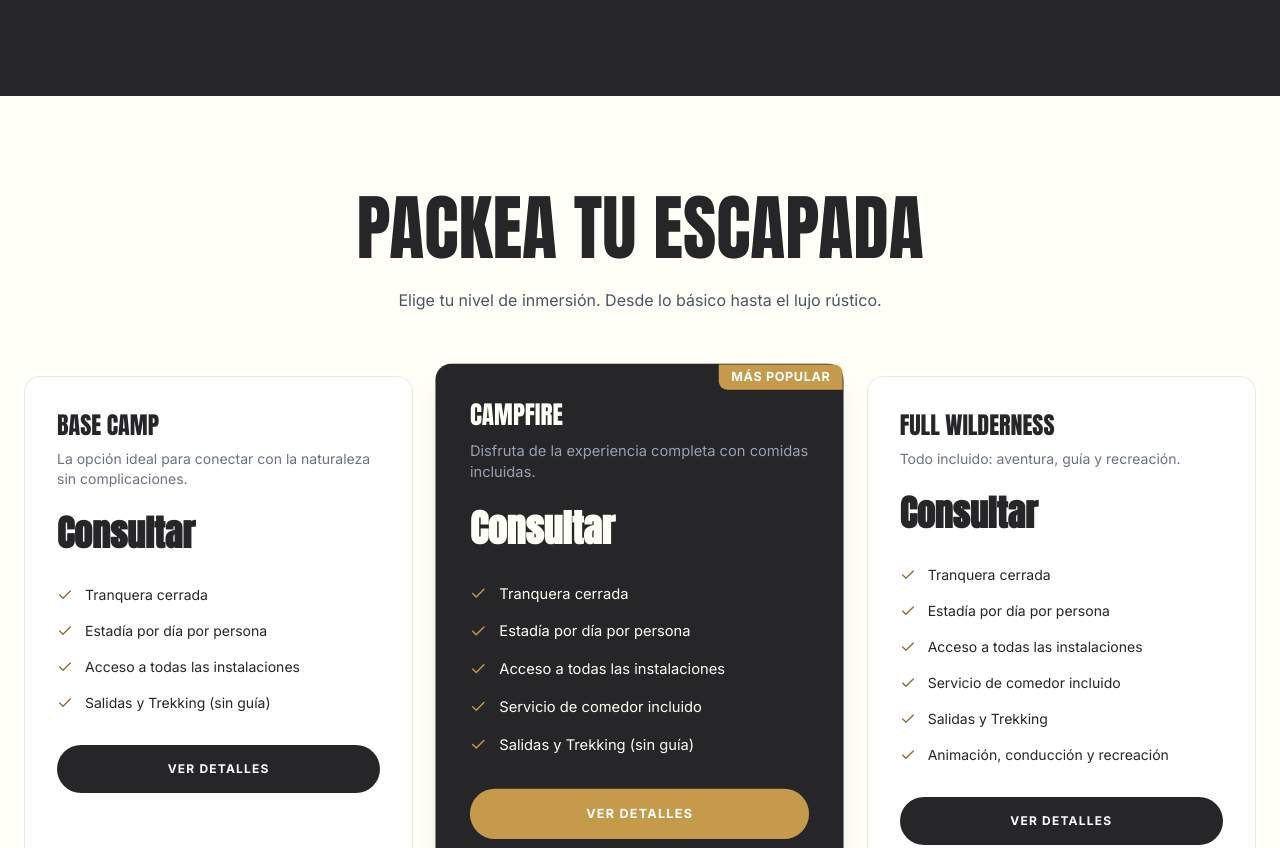
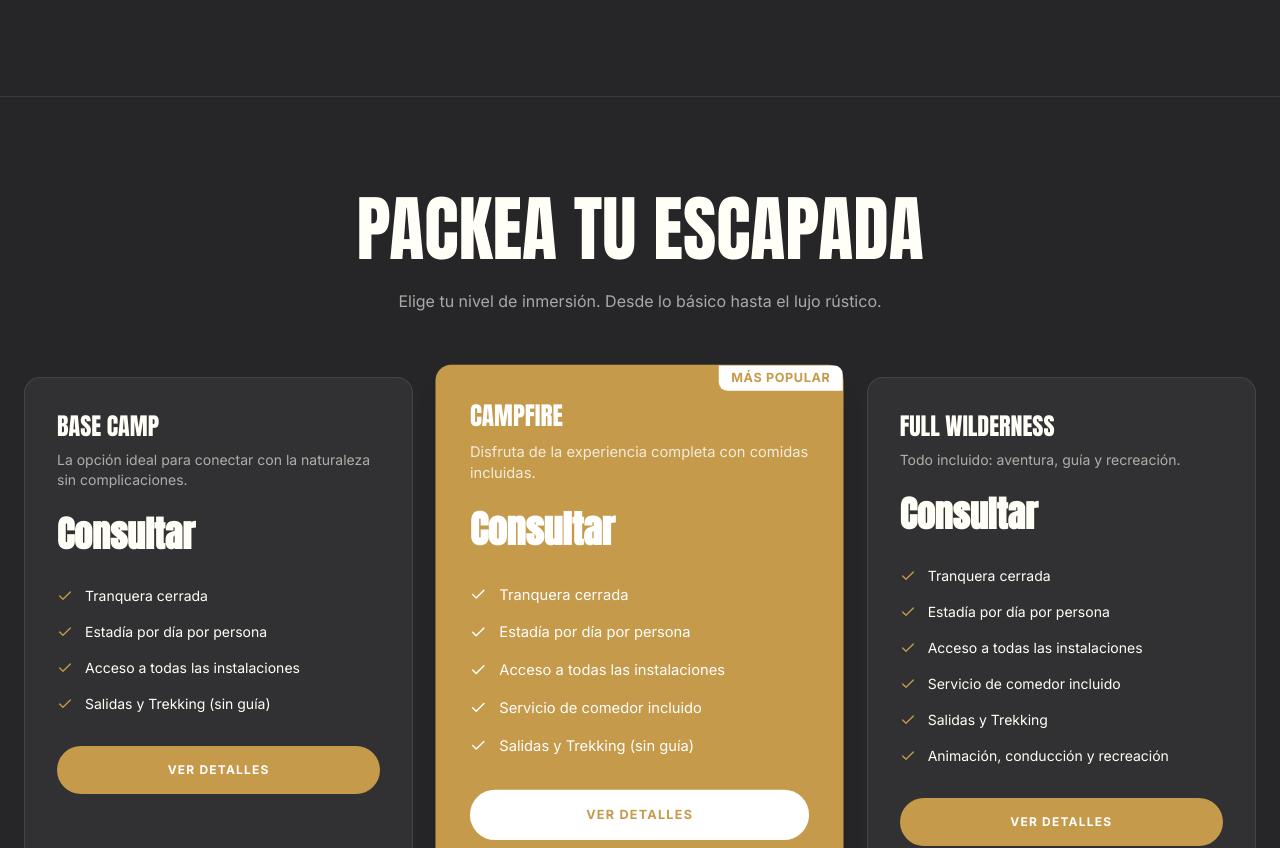
Before and after one commit to Rodrigobernabe/aldea-la-adelina, a Next.js app: page / in a window 1280 px wide. Shown: the part 1952-2800 px from the top of the page. Built offline with nearby package versions, Linux system fonts and the light colour scheme.

Commit message:
add Hero and Pricing components with animations and dynamic content

```diff
--- a/src/components/hero.tsx
+++ b/src/components/hero.tsx
@@ -58,8 +58,8 @@ export default function Hero() {
                 {/* High Quality Hero Image */}
                 <img
                     ref={imageRef}
-                    src="https://images.pexels.com/photos/1166209/pexels-photo-1166209.jpeg?auto=compress&cs=tinysrgb&w=1920"
-                    alt="Lavender field cinematic view"
+                    src="https://images.pexels.com/photos/147411/italy-mountains-dawn-daybreak-147411.jpeg?auto=compress&cs=tinysrgb&w=1920"
+                    alt="Atardecer en las sierras"
                     className="w-full h-full object-cover opacity-80"
                 />
                 <div className="absolute inset-0 bg-gradient-to-b from-black/30 via-transparent to-charcoal-forest" />
--- a/src/components/pricing.tsx
+++ b/src/components/pricing.tsx
@@ -46,11 +46,11 @@ const plans = [
 
 export default function Pricing() {
     return (
-        <section id="planes" className="py-24 px-6 bg-soft-sand text-charcoal-forest">
+        <section id="planes" className="py-24 px-6 bg-charcoal-forest text-soft-sand border-t border-soft-sand/10">
             <div className="max-w-7xl mx-auto">
                 <div className="text-center mb-16">
                     <h2 className="text-5xl md:text-7xl font-display mb-6">PACKEA TU ESCAPADA</h2>
-                    <p className="text-gray-600 max-w-2xl mx-auto font-body">
+                    <p className="text-soft-sand/60 max-w-2xl mx-auto font-body">
                         Elige tu nivel de inmersión. Desde lo básico hasta el lujo rústico.
                     </p>
                 </div>
@@ -60,17 +60,17 @@ export default function Pricing() {
                         <div
                             key={plan.name}
                             className={`relative p-8 rounded-2xl border transition-all duration-300 hover:shadow-2xl ${plan.highlight
-                                ? "bg-charcoal-forest text-soft-sand border-transparent scale-105 shadow-xl"
-                                : "bg-white border-charcoal-forest/10 hover:border-signal-orange"
+                                ? "bg-signal-orange text-white border-transparent scale-105 shadow-xl"
+                                : "bg-white/5 border-soft-sand/10 hover:border-signal-orange/50 text-soft-sand"
                                 }`}
                         >
                             {plan.highlight && (
-                                <div className="absolute top-0 right-0 bg-signal-orange text-white text-xs font-bold px-3 py-1 rounded-bl-lg rounded-tr-lg uppercase tracking-wider">
+                                <div className="absolute top-0 right-0 bg-white text-signal-orange text-xs font-bold px-3 py-1 rounded-bl-lg rounded-tr-lg uppercase tracking-wider">
                                     Más Popular
                                 </div>
                             )}
                             <h3 className="text-2xl font-display mb-2 uppercase">{plan.name}</h3>
-                            <p className={`text-sm mb-6 ${plan.highlight ? "text-gray-400" : "text-gray-500"}`}>
+                            <p className={`text-sm mb-6 ${plan.highlight ? "text-white/80" : "text-soft-sand/60"}`}>
                                 {plan.description}
                             </p>
                             <div className="text-4xl font-bold mb-8 font-display">{plan.price}</div>
@@ -78,15 +78,15 @@ export default function Pricing() {
                             <ul className="space-y-4 mb-8">
                                 {plan.features.map((feature) => (
                                     <li key={feature} className="flex items-center gap-3 text-sm">
-                                        <Check size={16} className={plan.highlight ? "text-signal-orange" : "text-earth-brown"} />
+                                        <Check size={16} className={plan.highlight ? "text-white" : "text-signal-orange"} />
                                         {feature}
                                     </li>
                                 ))}
                             </ul>
 
                             <button className={`w-full py-4 rounded-full font-bold uppercase tracking-widest text-xs transition-colors ${plan.highlight
-                                ? "bg-signal-orange text-white hover:bg-white hover:text-charcoal-forest"
-                                : "bg-charcoal-forest text-white hover:bg-signal-orange"
+                                ? "bg-white text-signal-orange hover:bg-charcoal-forest hover:text-white"
+                                : "bg-signal-orange text-white hover:bg-white hover:text-charcoal-forest"
                                 }`}>
                                 Ver Detalles
                             </button>
@@ -95,8 +95,8 @@ export default function Pricing() {
                 </div>
 
                 <div className="mt-20">
-                    <h3 className="text-3xl font-display text-center mb-10 text-charcoal-forest">ALQUILER DISPONIBLE PARA</h3>
-                    <div className="grid grid-cols-1 md:grid-cols-2 lg:grid-cols-3 gap-6 text-sm font-body uppercase tracking-wider text-charcoal-forest/80">
+                    <h3 className="text-3xl font-display text-center mb-10 text-soft-sand">ALQUILER DISPONIBLE PARA</h3>
+                    <div className="flex flex-wrap justify-center gap-6 text-sm font-body uppercase tracking-wider text-soft-sand/80">
                         {[
                             "Personas individuales",
                             "Grupos deportivos",
@@ -110,8 +110,8 @@ export default function Pricing() {
                             "Confirmación | Casamientos",
                             "Trekking y salidas ambulantes"
                         ].map((item, index) => (
-                            <div key={index} className="flex items-center gap-3 p-4 bg-white rounded-xl border border-charcoal-forest/5 hover:border-signal-orange transition-colors">
-                                <div className="w-2 h-2 bg-signal-orange rounded-full" />
+                            <div key={index} className="flex items-center gap-3 p-4 bg-white/5 rounded-xl border border-soft-sand/10 hover:border-signal-orange/50 transition-colors w-full md:w-[calc(50%-0.75rem)] lg:w-[calc(33.333%-1rem)]">
+                                <div className="w-2 h-2 bg-signal-orange rounded-full shrink-0" />
                                 {item}
                             </div>
                         ))}
```
